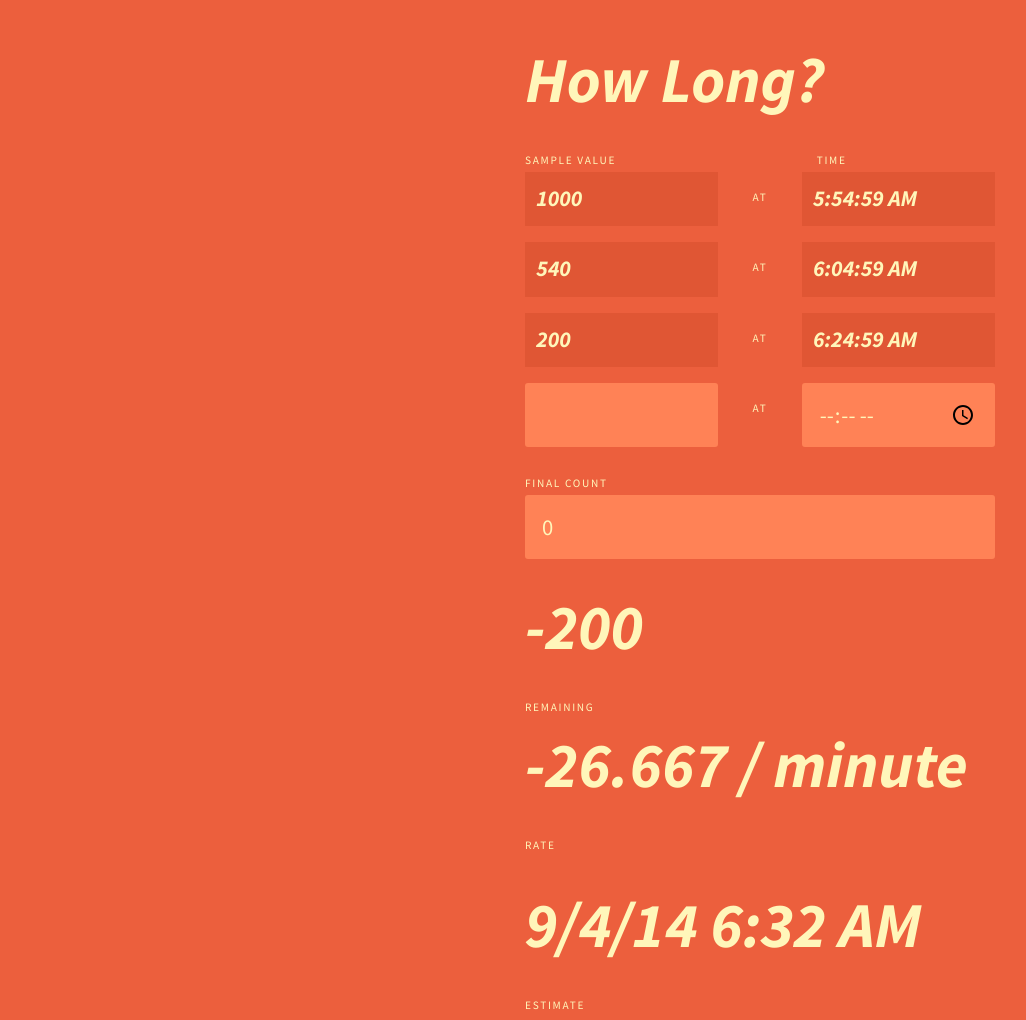
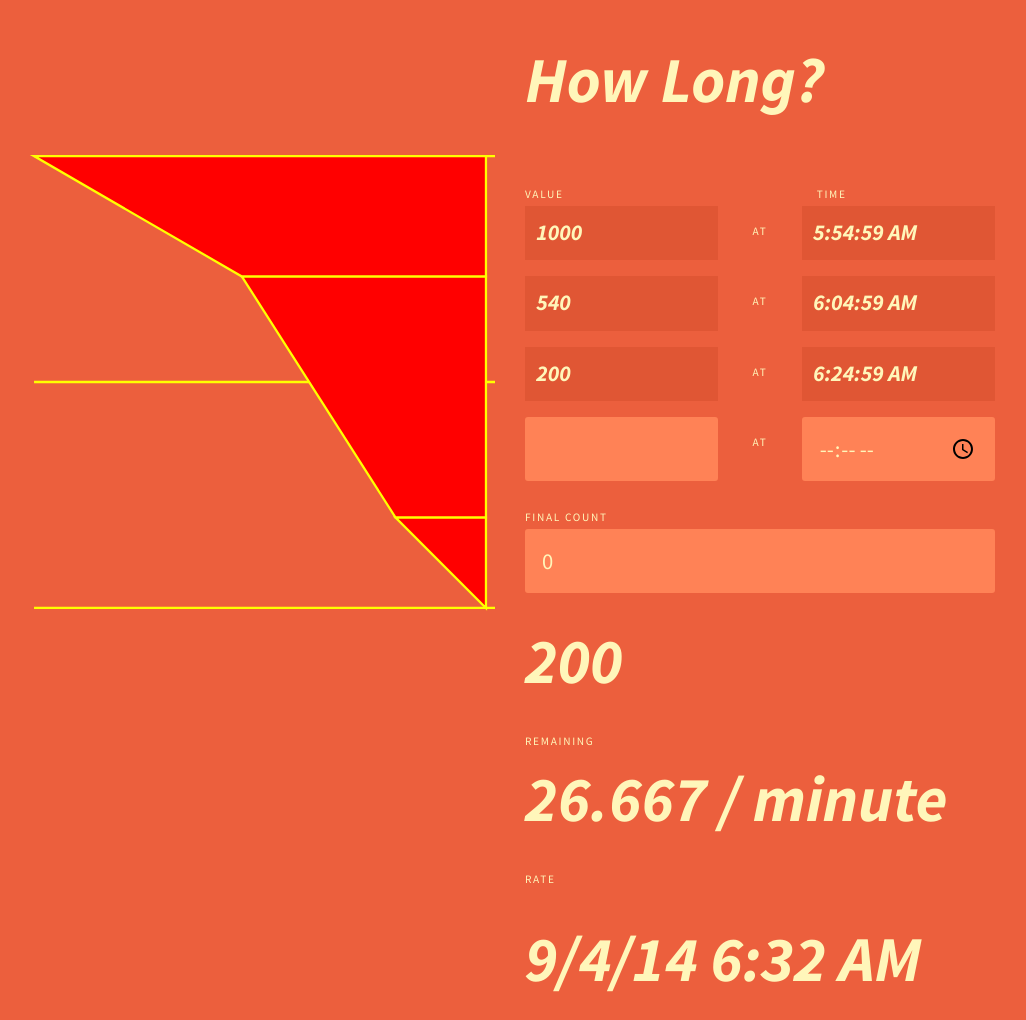
Before and after one commit to drewish/how-long, a website: page app/index.html in a window 1280 px wide. Shown: the top 1020 px of the page, without its empty margins (130-1156 px from the left). Drawn offline with nearby package versions, Linux system fonts and the light colour scheme; some packages are replaced by stand-ins of ours; a script that the page names is missing.

Commit message:
Getting the chart looking more like the mock

```diff
--- a/app/index.html
+++ b/app/index.html
@@ -10,15 +10,26 @@
 <body ng-app="sampleApp" ng-controller="SampleListCtrl">
   <div class="container">
     <div class="row">
+      <div class="control-container medium-6 push-6 columns">
+        <h1>How Long?</h1>
+      </div>
+    </div>
+
+    <div class="row">
       <div class="graph-container medium-6 columns">
-        <div class="graph"></div>
+        <div class="graph">
+          <svg version="1.1" viewBox="-2 -2 104 104" preserveAspectRatio="xMinYMin meet" class="svg-content">
+            <line ng-repeat="tick in ticks" class="tick" stroke="yellow" stroke-width="0.5"
+              x1="0" ng-attr-y1="{{tick}}" x2="102" ng-attr-y2="{{tick}}" />
+            <polygon ng-repeat="polygon in polygons" ng-attr-points="{{polygon}}"
+              fill="red" stroke="yellow" stroke-width="0.5"/>
+          </svg>
+        </div>
       </div>
       <div class="control-container medium-6 columns">
-        <h1>How Long?</h1>
-
         <div class="row">
           <div class="small-5 columns">
-            <label>Sample Value</label>
+            <label>Value</label>
           </div>
           <div class="small-5 small-offset-2 columns">
             <label>Time</label>
@@ -82,15 +93,6 @@
         </div>
       </div>
     </div>
-
-    <div class="row">
-      <div class="col-md-6">
-        <svg version="1.1" viewBox="-1 -1 101 101" preserveAspectRatio="xMinYMin meet" class="svg-content">
-          <polygon ng-repeat="polygon in polygons" fill="red" stroke="blue" stroke-width="1"
-            ng-attr-points="{{polygon}}" />
-        </svg>
-      </div>
-    </div>
   </div>
 
   <script src="bower_components/jquery/jquery.js"></script>
--- a/app/js/controllers.js
+++ b/app/js/controllers.js
@@ -5,19 +5,34 @@
 var howLongControllers = angular.module('howLongControllers', []);
 
 howLongControllers.controller('SampleListCtrl', function ($scope, $filter) {
+  $scope.samples = [];
+  $scope.target = 0;
+  $scope.rate = null;
+  $scope.remaining = null;
+  $scope.estimate = null;
+
+  var mock = 'down';
+  if (mock) {
     var date1 = new Date();
     var date2 = new Date();
     date1.setMinutes(date1.getMinutes() - 30);
     date2.setMinutes(date2.getMinutes() - 20);
+    if (mock == 'up') {
+      $scope.samples = [
+        {time: date1, value: 2},
+        {time: date2, value: 434},
+        {time: new Date(), value: 760},
+      ];
+      $scope.target = 1000;
+    } else if (mock == 'down') {
       $scope.samples = [
         {time: date1, value: 1000},
         {time: date2, value: 540},
         {time: new Date(), value: 200},
       ];
       $scope.target = 0;
-  $scope.rate = null;
-  $scope.remaining = null;
-  $scope.estimate = null;
+    }
+  }
 
   $scope.$watch('target', recalc);
   $scope.$watchCollection('samples', recalc);
@@ -66,8 +81,8 @@ howLongControllers.controller('SampleListCtrl', function ($scope, $filter) {
     var first = $scope.samples[0];
     var last = $scope.samples[$scope.samples.length - 1];
 
-    $scope.rate = computeRate(first, last);
-    $scope.remaining = $scope.target - last.value;
+    $scope.rate = Math.abs(computeRate(first, last));
+    $scope.remaining = Math.abs($scope.target - last.value);
     $scope.estimate = new Date(last.time.getTime() + ($scope.remaining / $scope.rate));
 
     var i, length;
@@ -78,21 +93,24 @@ howLongControllers.controller('SampleListCtrl', function ($scope, $filter) {
     // Figure out percentages
     var minTime = first.time.getTime();
     var maxTime = $scope.estimate.getTime();
-    var minValue = Math.min(first.value, $scope.target);
-    var maxValue = Math.max(first.value, $scope.target);
+    var minValue = first.value;
+    var maxValue = $scope.target;
     var points = [];
-    var valueRange = (maxValue - minValue);
-    var timeRange = (maxTime - minTime);
+    var minY = 0;
+    var maxY = 100;
+    var minX = 0;
+    var maxX = 100;
+    var mapTime = mapToRange.bind(undefined, minTime, maxTime, minY, maxY);
+    var mapValue = mapToRange.bind(undefined, minValue, maxValue, minX, maxX);
     $scope.samples.forEach(function(sample) {
-      var scaledTime = 100 * (sample.time - minTime) / timeRange;
-      var scaledValue = 100 * (sample.value - minValue) / valueRange;
+      var y = mapTime(sample.time);
       points.push([
-        [scaledValue, scaledTime],
-        [0, scaledTime]
+        [mapValue(sample.value), y],
+        [maxX, y]
       ]);
     });
     // Finish point
-    points.push([[100 * ($scope.target - minValue) / valueRange, 100]]);
+    points.push([[mapValue($scope.target), maxY], [maxX, maxY]]);
 
     $scope.polygons = [];
     for (i = 1, length = points.length; i < length; i++) {
@@ -101,5 +119,13 @@ howLongControllers.controller('SampleListCtrl', function ($scope, $filter) {
         [].concat(points[i-1],points[i]).join(' ')
       );
     }
+
+    // Tick marks
+    $scope.ticks = [minY, (maxY + minY) / 2, maxY];
+  }
+
+  function mapToRange(inputStart, inputEnd, outputMin, outputMax, input) {
+    var slope = (outputMax - outputMin) / (inputEnd - inputStart);
+    return outputMin + slope * (input - inputStart);
   }
 });
```
Lines whose indentation alone changed are shown as unchanged.
